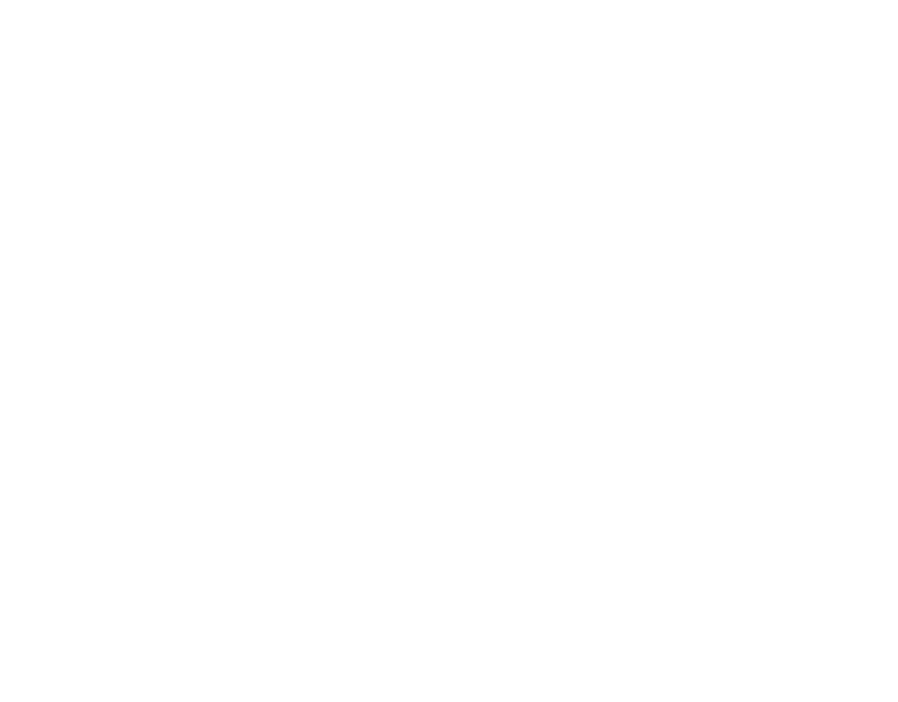
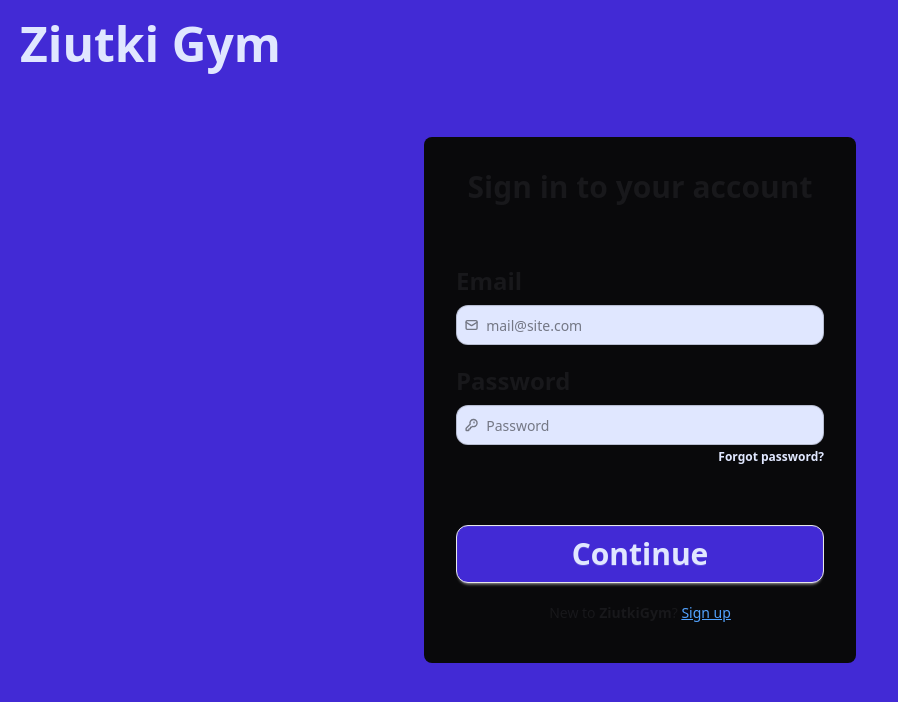
Before and after one commit to basiagaoskar/gym-app, a React (Vite) app in the folder frontend/: page /login in a window 1280 px wide. Before the commit this address had no page. Shown: the top 702 px of the page, without its empty margins (0-898 px from the left). Built offline with nearby package versions, Linux system fonts and the light colour scheme.

Commit message:
login page

```diff
--- a/frontend/src/App.jsx
+++ b/frontend/src/App.jsx
@@ -8,6 +8,7 @@
     <>
         <Routes>
           <Route path="/" element={<HomePage />} />
+          <Route path="/login" element={<LoginPage />} />
         </Routes >
     </>
   )
--- a/frontend/src/components/HeroSection.jsx
+++ b/frontend/src/components/HeroSection.jsx
@@ -13,7 +13,7 @@
       <div className="z-10 max-w-4xl px-10">
         <h2 className="text-4xl md:text-8xl font-bold mb-20">Workout Smarter<br /> Not Harder</h2>
         <p className="mt-4 text-3xl mb-20">Register today to create custom workout routines and stay on top of your fitness goals!</p>
-        <button className="btn btn-primary text-2xl rounded-full md:text-4xl rounded-full p-8 mt-6">
+        <button className="btn btn-primary text-2xl rounded-full md:text-4xl p-8 mt-6">
           Get Started
         </button>
       </div>
--- /dev/null
+++ b/frontend/src/components/LoginForm.jsx
@@ -0,0 +1,51 @@
+import React from 'react'
+
+function LoginForm() {
+    return (
+        <>
+            <div className='bg-primary h-screen flex justify-center items-center'>
+                <div className='bg-neutral w-108 max-w-9/10 p-8 rounded-lg'>
+                    <h2 className='text-2xl sm:text-3xl font-bold mb-15 text-center'>Sign in to your account</h2>
+                    <form>
+                        <div className='mb-5'>
+                            <h3 className='text-2xl font-semibold mb-2'>Email</h3>
+                            <label className="input validator text-1xl text-neutral bg-primary-content w-full p-2 mb-5 rounded-xl">
+                                <svg className="h-[1em] opacity-50" xmlns="http://www.w3.org/2000/svg" viewBox="0 0 24 24"><g strokeLinejoin="round" strokeLinecap="round" strokeWidth="2.5" fill="none" stroke="currentColor"><rect width="20" height="16" x="2" y="4" rx="2"></rect><path d="m22 7-8.97 5.7a1.94 1.94 0 0 1-2.06 0L2 7"></path></g></svg>
+                                <input type="email" className='text-neutral ' placeholder="mail@site.com" required />
+                            </label>
+
+                            <div className="validator-hint hidden">Enter valid email address</div>
+                            <h3 className='text-2xl font-semibold mb-2'>Password</h3>
+                            <label className="input validator text-neutral bg-primary-content w-full p-2 mb-1 rounded-xl">
+                                <svg className="h-[1em] opacity-50" xmlns="http://www.w3.org/2000/svg" viewBox="0 0 24 24"><g strokeLinejoin="round" strokeLinecap="round" strokeWidth="2.5" fill="none" stroke="currentColor"><path d="M2.586 17.414A2 2 0 0 0 2 18.828V21a1 1 0 0 0 1 1h3a1 1 0 0 0 1-1v-1a1 1 0 0 1 1-1h1a1 1 0 0 0 1-1v-1a1 1 0 0 1 1-1h.172a2 2 0 0 0 1.414-.586l.814-.814a6.5 6.5 0 1 0-4-4z"></path><circle cx="16.5" cy="7.5" r=".5" fill="currentColor"></circle></g></svg>
+                                <input type="password" className='text-neutral' required placeholder="Password" minlength="8" pattern="(?=.*\d)(?=.*[a-z])(?=.*[A-Z]).{8,}" title="Must be more than 8 characters, including number, lowercase letter, uppercase letter" />
+                            </label>
+                            <p className="validator-hint hidden">
+                                Must be more than 8 characters, including
+                                <br />At least one number
+                                <br />At least one lowercase letter
+                                <br />At least one uppercase letter
+                            </p>
+                            <a href="#" className='text-xs font-semibold text-primary-content float-right'>
+                                Forgot password?
+                            </a>
+
+                            <button className='btn w-full bg-primary text-primary-content text-3xl p-7 mt-15 rounded-xl'>
+                                Continue
+                            </button>
+                        </div>
+                    </form>
+
+                    <p className='text-center text-sm mb-2'>
+                        New to <span className='font-bold'>ZiutkiGym</span>?{" "}
+                        <a href="#" className='text-blue-400 underline'>
+                            Sign up
+                        </a>
+                    </p>
+                </div>
+            </div>
+        </>
+    )
+}
+
+export default LoginForm
--- /dev/null
+++ b/frontend/src/components/Logo.jsx
@@ -0,0 +1,16 @@
+import React from 'react'
+import { Link } from 'react-router-dom'
+
+function Logo() {
+    return (
+        <>
+            <Link to='/'>
+                <div className='text-4xl absolute top-0 left-0 p-5 sm:text-4xl md:text-5xl font-bold text-primary-content'>
+                    Ziutki Gym
+                </div>
+            </Link>
+        </>
+    )
+}
+
+export default Logo
--- a/frontend/src/components/NavBar.jsx
+++ b/frontend/src/components/NavBar.jsx
@@ -1,4 +1,5 @@
 import React, { useEffect, useState } from 'react'
+import { Link } from 'react-router-dom'
 import { Link as ScrollLink } from 'react-scroll'
 import { Menu, X } from 'lucide-react';
 
@@ -31,7 +32,9 @@
                         <li><ScrollLink to="services" smooth={true} duration={500} offset={navOffset} className='hover:text-secondary cursor-pointer'>Services</ScrollLink></li>
                         <li><ScrollLink to="signup" smooth={true} duration={500} offset={navOffset} className='hover:text-secondary cursor-pointer'>Sign Up</ScrollLink></li>
                     </ul>
+                    <Link to="/login">
                     <button className='hidden md:block btn btn-primary text-2xl rounded-full px-5'>Sign In</button>
+                    </Link>
 
                     <Menu className='md:hidden cursor-pointer' onClick={toggleMenu} />
                 </div>
--- /dev/null
+++ b/frontend/src/pages/LoginPage.jsx
@@ -0,0 +1,14 @@
+import React from 'react'
+import LoginForm from '../components/LoginForm'
+import Logo from '../components/Logo'
+
+function LoginPage() {
+  return (
+    <>
+        <Logo/>
+        <LoginForm />
+    </>
+  )
+}
+
+export default LoginPage
```
